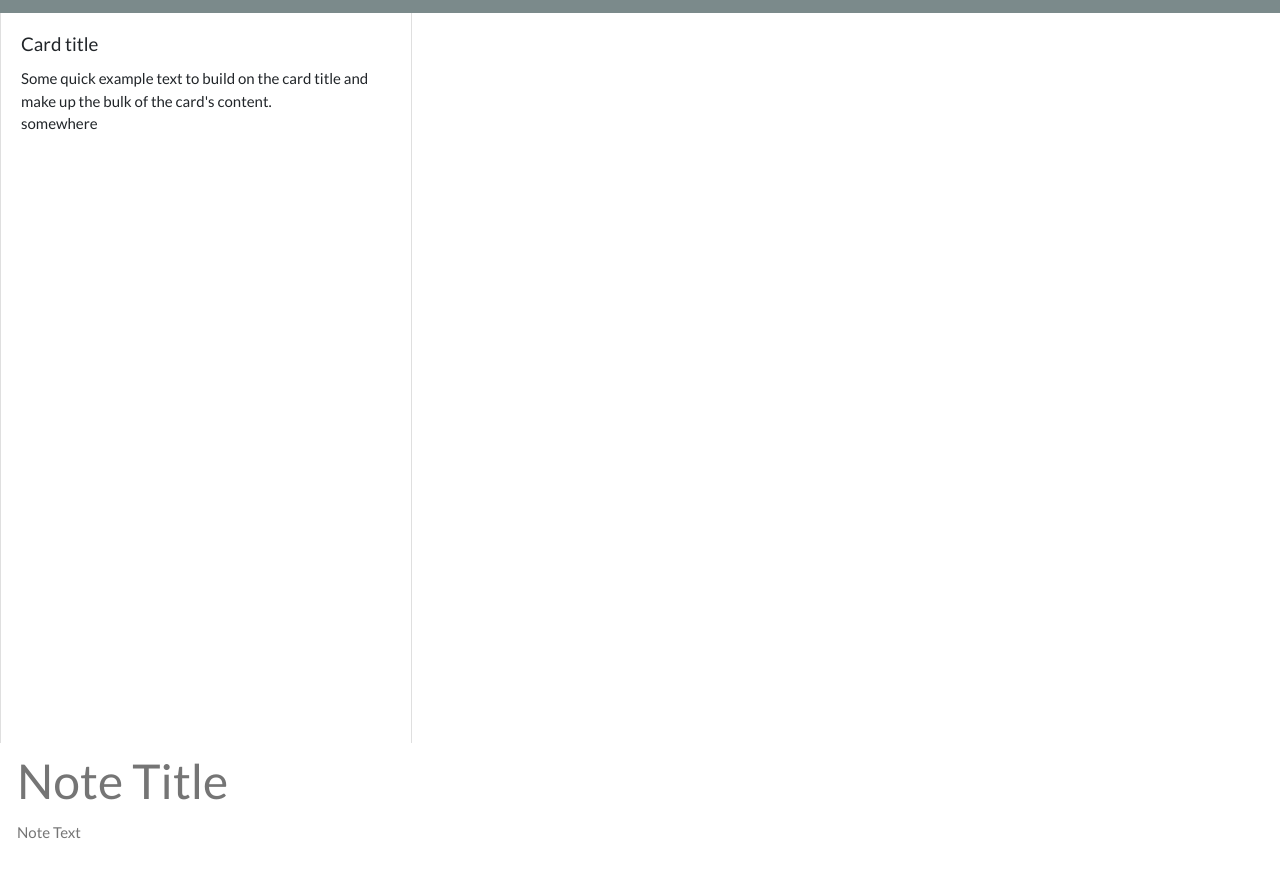
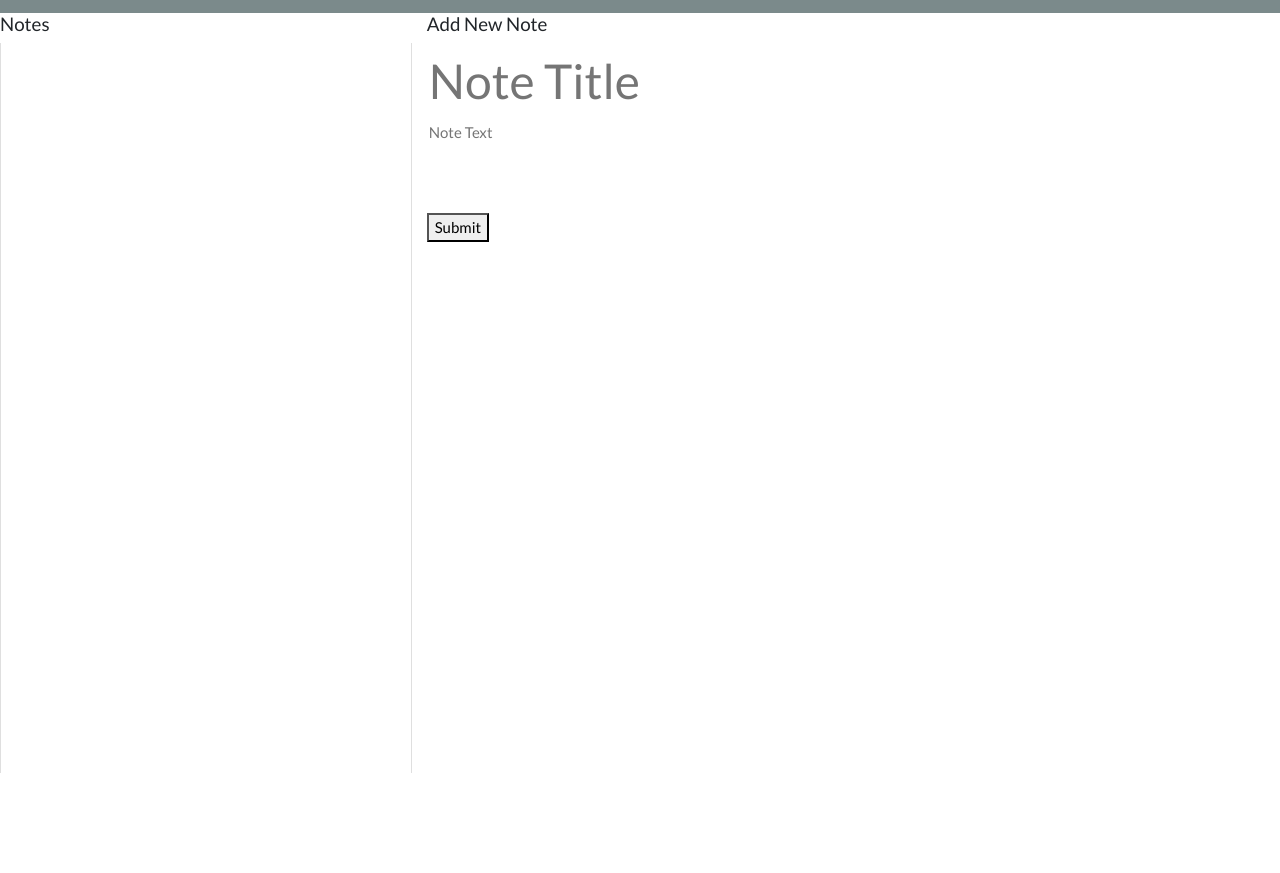
Before and after one commit to Greg-Sam/Note-Taker, a website: page public/notes.html in a window 1280 px wide. Shown: the part 58-931 px from the top of the page. After the commit the page ends 831 px from the top, so only its background shows below. Drawn offline with nearby package versions, Linux system fonts and the light colour scheme; files that its build step writes are made by us from their sources; no server answers.

Commit message:
notes card display progress

```diff
--- a/db/notes.js
+++ b/db/notes.js
@@ -1,3 +1,3 @@
-let notes = [{ "title": "First Note", "text": "This is a note about all of the things I have to do and don't want to forget." }]
+let notes = [{ "title": "First Note", "text": "This is a note about all of the things I have to do and don't want to forget." }, { "title": "Second Note", "text": "This is a note I created to check if a second note would be created by my foreach loop." }]
 
 module.exports = notes
--- a/public/notes.html
+++ b/public/notes.html
@@ -26,25 +26,44 @@
   <div class="container-fluid">
     <div class="row">
       <div class="col-4 list-container">
+        <h5>Notes</h5>
         <div class="card">
-          <div class="card-body">
-            <h5 class="card-title">Card title</h5>
-            <p class="card-text">Some quick example text to build on the card title and make up the bulk of the card's
-              content.
-            </p>
-            somewhere</a>
+          <div class="card-body" id="card">
           </div>
         </div>
-        <div class="col-8">
+      </div>
+      <div class="col-8">
+        <div class="row">
+          <h5>Add New Note</h5>
+        </div>
+        <div class="row">
           <input class="note-title" placeholder="Note Title" maxlength="28" type="text">
-          <textarea class="note-textarea" placeholder="Note Text"></textarea>
+        </div>
+        <div class="row">
+          <textarea class="note-textarea" placeholder="Note Text" rows="4" cols="50"></textarea>
+        </div>
+        <div class = "row">
+          <button id = "submitButton">Submit</button>
         </div>
       </div>
-
     </div>
     <script src="https://cdnjs.cloudflare.com/ajax/libs/jquery/3.3.1/jquery.min.js"></script>
-    <script src="/assets/js/index.js"></script>
+    <!-- <script src="/assets/js/index.js"></script> -->
     <script src="https://cdn.jsdelivr.net/npm/axios/dist/axios.min.js"></script>
+    <script>
+      axios.get('/api/notes')
+        .then((res) => {
+          console.log(res)
+          const { data: notes } = res
+          console.log(notes)
+          notes.forEach(note => {
+            let newCard = `<h5 class="card-title">${note.title}</h5>
+            <p class="card-text">${note.text}</p>`
+            let card = document
+
+          });
+        })
+    </script>
 
 </body>
 
```
